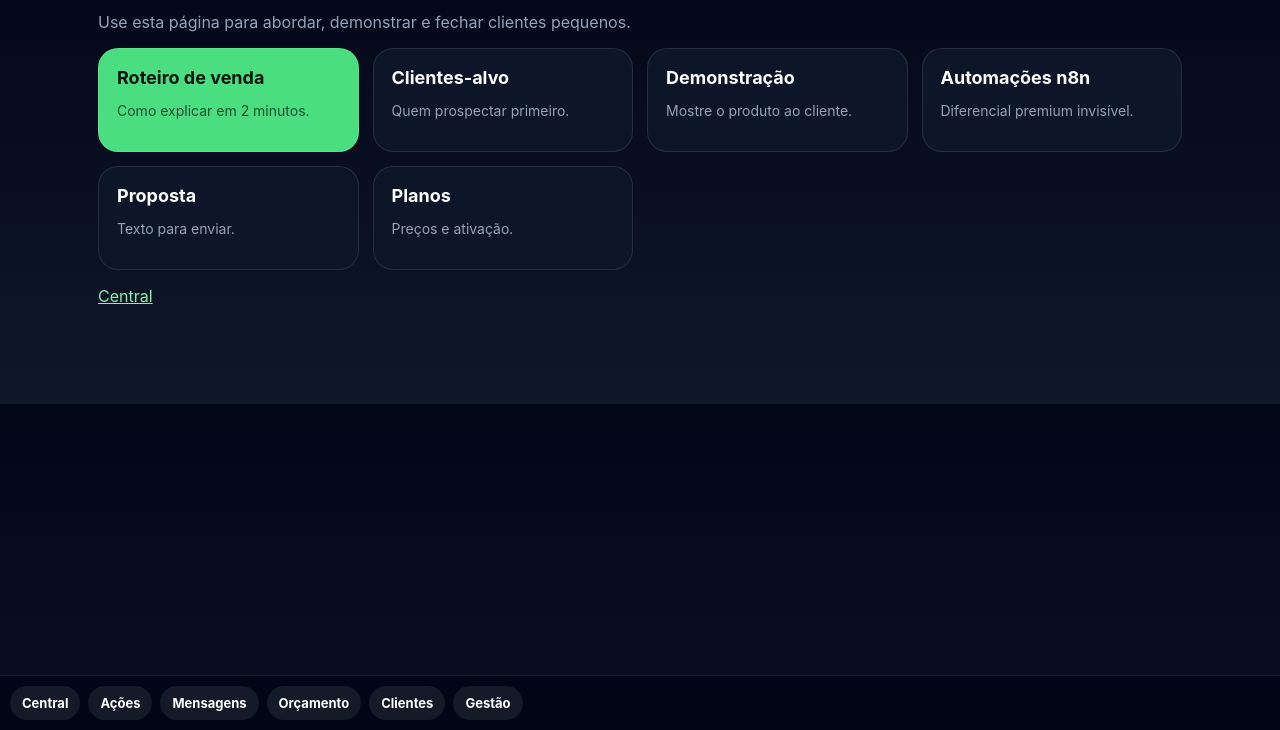
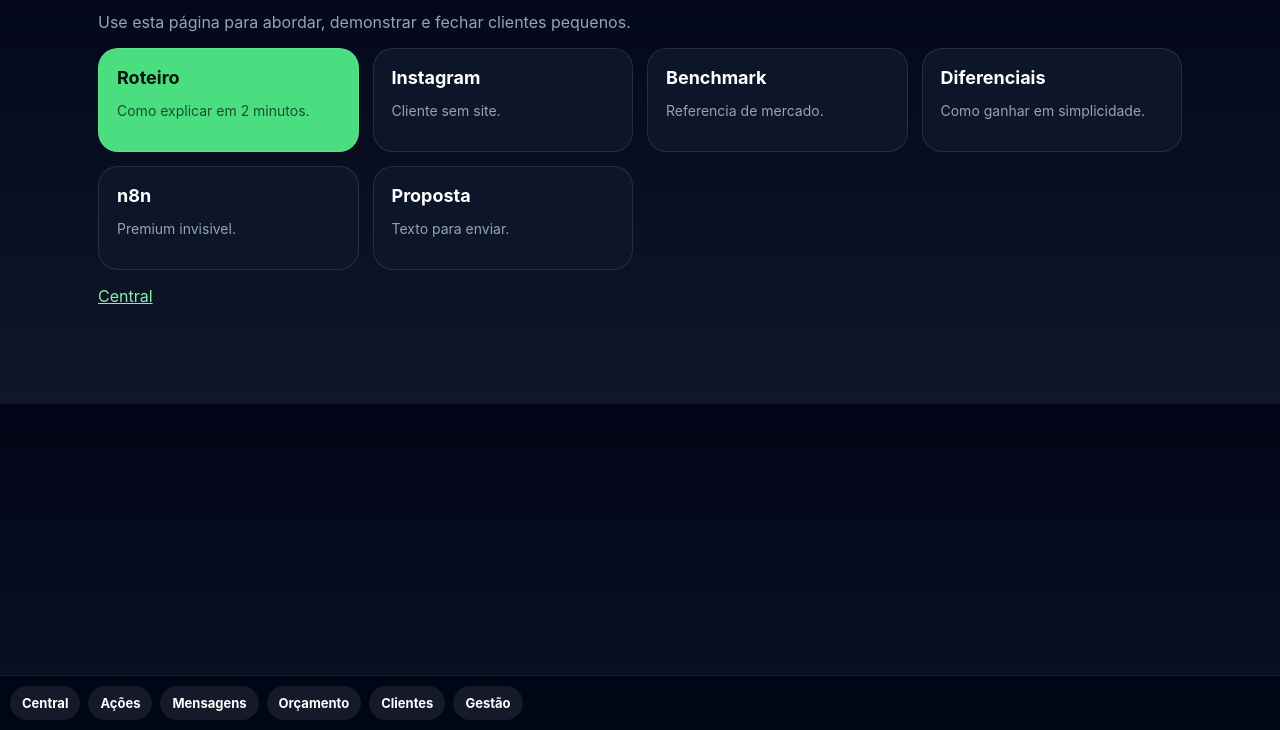
Before and after one commit to HenriqueGuilhermeUx/notarizex-ai, a website: page notarizex-ai/vender.html in a window 1280 px wide. Shown: the part 70-800 px from the top of the page. Drawn offline with Linux system fonts and the light colour scheme.

Commit message:
Add benchmark and Instagram links to sales hub

```diff
--- a/notarizex-ai/vender.html
+++ b/notarizex-ai/vender.html
@@ -1 +1 @@
-<!doctype html><html><head><meta charset="utf-8"><meta name="viewport" content="width=device-width,initial-scale=1"><title>Vender SmartBots</title><link rel="stylesheet" href="/app-ux.css"></head><body><main><h1>Vender SmartBots</h1><p>Use esta página para abordar, demonstrar e fechar clientes pequenos.</p><div class="sb-grid"><a class="sb-card green" href="/script-venda.html"><b>Roteiro de venda</b><p>Como explicar em 2 minutos.</p></a><a class="sb-card" href="/clientes-alvo.html"><b>Clientes-alvo</b><p>Quem prospectar primeiro.</p></a><a class="sb-card" href="/demo-smartbots.html"><b>Demonstração</b><p>Mostre o produto ao cliente.</p></a><a class="sb-card" href="/automacoes-n8n.html"><b>Automações n8n</b><p>Diferencial premium invisível.</p></a><a class="sb-card" href="/proposta-comercial.html"><b>Proposta</b><p>Texto para enviar.</p></a><a class="sb-card" href="/plano.html"><b>Planos</b><p>Preços e ativação.</p></a></div><p><a href="/operacao.html">Central</a></p></main><script src="/app-ux.js"></script></body></html>
+<!doctype html><html><head><meta charset="utf-8"><meta name="viewport" content="width=device-width,initial-scale=1"><title>Vender SmartBots</title><link rel="stylesheet" href="/app-ux.css"></head><body><main><h1>Vender SmartBots</h1><p>Use esta página para abordar, demonstrar e fechar clientes pequenos.</p><div class="sb-grid"><a class="sb-card green" href="/script-venda.html"><b>Roteiro</b><p>Como explicar em 2 minutos.</p></a><a class="sb-card" href="/instagram-smartbots.html"><b>Instagram</b><p>Cliente sem site.</p></a><a class="sb-card" href="/benchmark-umbler.html"><b>Benchmark</b><p>Referencia de mercado.</p></a><a class="sb-card" href="/roadmap-diferenciais.html"><b>Diferenciais</b><p>Como ganhar em simplicidade.</p></a><a class="sb-card" href="/automacoes-n8n.html"><b>n8n</b><p>Premium invisivel.</p></a><a class="sb-card" href="/proposta-comercial.html"><b>Proposta</b><p>Texto para enviar.</p></a></div><p><a href="/operacao.html">Central</a></p></main><script src="/app-ux.js"></script></body></html>
```
